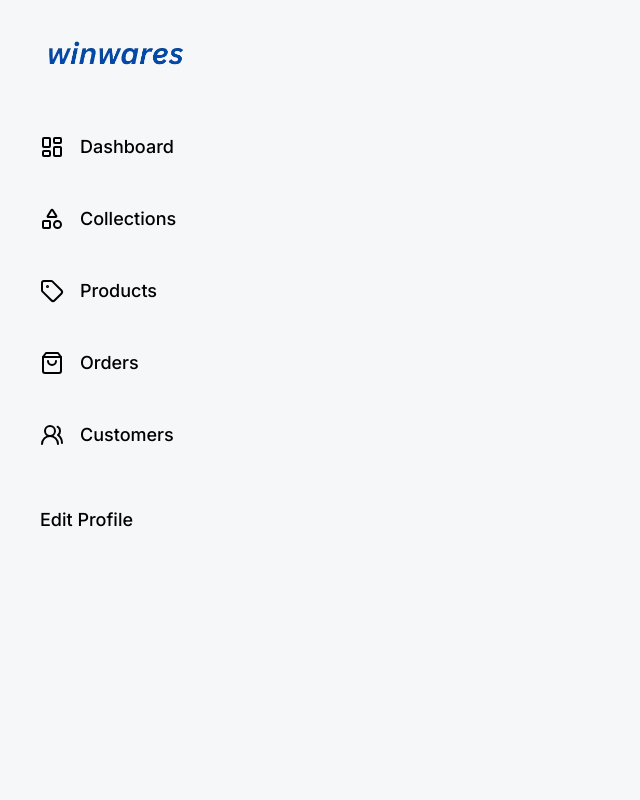
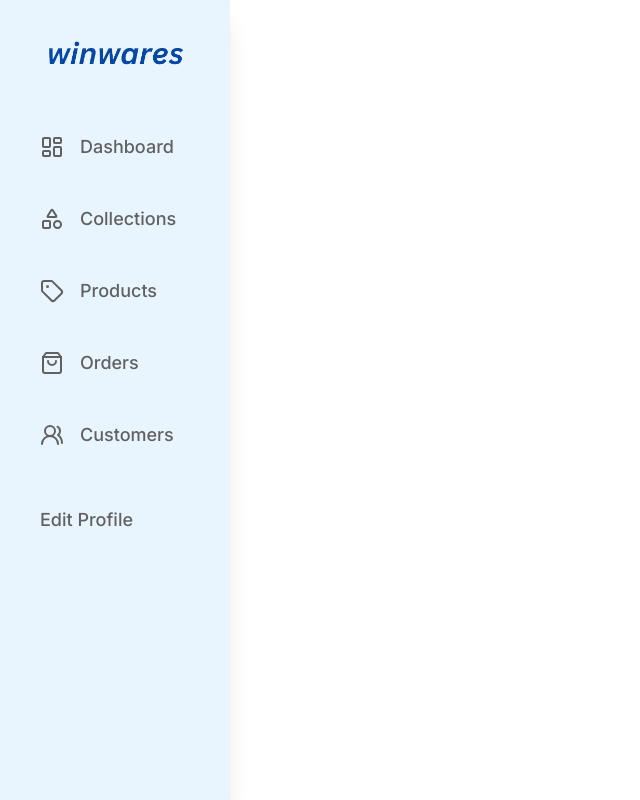
Before and after one commit to devcowsar/winwares_admin, a Next.js app: page / in a window 1280 px wide. Shown: the whole page, without its empty margins (0-640 px from the left). Built offline with nearby package versions, Linux system fonts and the light colour scheme.

Commit message:
fix: leftsidebar_dashboardlayout

```diff
--- a/app/(dashboard)/layout.tsx
+++ b/app/(dashboard)/layout.tsx
@@ -21,8 +21,10 @@ export default function RootLayout({
     <ClerkProvider>
       <html lang="en">
         <body className={inter.className}>
-          <LeftSideBar />
-          {children}
+          <div className="flex max-lg:flex-col text-grey-1">
+            <LeftSideBar />
+            <div className="flex-1">{children}</div>
+          </div>
         </body>
       </html>
     </ClerkProvider>
--- a/components/layout/LeftSideBar.tsx
+++ b/components/layout/LeftSideBar.tsx
@@ -6,7 +6,7 @@ import { navLinks } from "@/lib/constants";
 
 const LeftSideBar = () => {
   return (
-    <div className="h-screen left-0 top-0 sticky p-10 flex flex-col gap-16 bg-blue-3 shadow-xl max-lg:hidden">
+    <div className="h-screen left-0 top-0 sticky p-10 flex flex-col gap-16 bg-blue-2 shadow-xl max-lg:hidden">
       <Image src="/logo.png" alt="" width={150} height={70} />
       <div className="flex flex-col gap-12">
         {navLinks.map((link) => (
```
